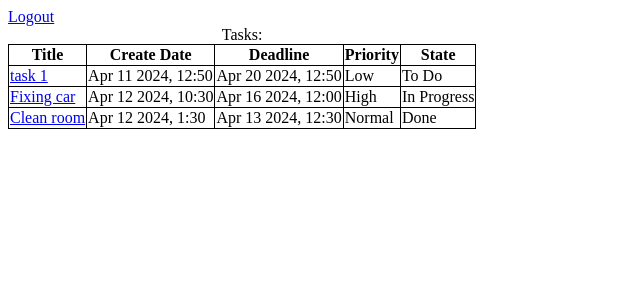
After one commit to Abdulelah555/CS471, a Django app: page /tasks in a window 1280 px wide. The commit adds this page. Shown: the top 300 px of the page, without its empty margins (0-640 px from the left). Run offline with Django 5.2, Linux system fonts and the light colour scheme.

Commit message:
from lectur 3 to 5

```diff
--- a/apps/bookmodule/urls.py
+++ b/apps/bookmodule/urls.py
@@ -20,5 +20,13 @@ from . import views
 
 urlpatterns = [
     #path('admin/', admin.site.urls),
-    path('',views.index,name='index')
+    path('',views.index),
+    path('tasks',views.tasks),
+    path('task/<int:bId>',views.task),
+    path('login',views.login),
+    path('logout',views.logout),
+    path('register',views.register),
+    path('create',views.create),
+    path('edit/<int:bId>',views.edit),
+    path('delete/<int:bId>',views.delete)
 ]
--- a/apps/bookmodule/views.py
+++ b/apps/bookmodule/views.py
@@ -3,4 +3,48 @@ from django.shortcuts import render
 # Create your views here.
 def index(request):
 # render the appropriate template for this request
+
     return render(request, 'bookmodule/index.html')
+
+def tasks(request):
+# render the appropriate template for this request
+
+    return render(request, 'bookmodule/tasks.html')
+
+def task(request,bId):
+# render the appropriate template for this request
+
+
+    return render(request, 'bookmodule/task.html', {'task_id': bId})
+
+def login(request):
+# render the appropriate template for this request
+
+    return render(request, 'bookmodule/login.html')
+
+def logout(request):
+# render the appropriate template for this request
+
+    return render(request, 'bookmodule/logout.html')
+
+def register(request):
+# render the appropriate template for this request
+
+    return render(request, 'bookmodule/register.html')
+
+def create(request):
+# render the appropriate template for this request
+
+    return render(request, 'bookmodule/create.html')
+
+def edit(request,bId):
+# render the appropriate template for this request
+
+
+    return render(request, 'bookmodule/edit.html', {'task_id': bId})
+
+def delete(request,bId):
+# render the appropriate template for this request
+
+
+    return render(request, 'bookmodule/delete.html', {'task_id': bId})
--- /dev/null
+++ b/apps/templates/bookmodule/tasks.html
@@ -0,0 +1,40 @@
+{% extends "layouts/base.html" %}
+
+{% block title %}Tasks{% endblock title %}
+
+{% block content %}
+
+<a href="/logout">Logout</a>
+
+<table>
+    <caption>Tasks:</caption>
+    <tr>
+       <th>Title</th>
+       <th>Create Date</th>
+       <th>Deadline</th>
+       <th>Priority</th>
+       <th>State</th>
+    </tr>
+    <tr>
+       <td><a href="/task/12344321">task 1</a></td>
+       <td>Apr 11 2024, 12:50</td>
+       <td>Apr 20 2024, 12:50</td>
+       <td>Low</td>
+       <td>To Do</td>
+    </tr>
+    <tr>
+       <td><a href="/task/12344322">Fixing car</a></td>
+       <td>Apr 12 2024, 10:30</td>
+       <td>Apr 16 2024, 12:00</td>
+       <td>High</td>
+       <td>In Progress</td>
+    </tr>
+    <tr>
+       <td><a href="/task/12344323">Clean room</a></td>
+       <td>Apr 12 2024, 1:30</td>
+       <td>Apr 13 2024, 12:30</td>
+       <td>Normal</td>
+       <td>Done</td>
+    </tr>
+ </table>
+{% endblock content %}
--- /dev/null
+++ b/apps/templates/layouts/base.html
@@ -0,0 +1,30 @@
+<!DOCTYPE html>
+<html lang="en">
+ <head>
+ <meta charset="utf-8">
+ <meta name="viewport" content="width=device-width">
+ <title>
+ iTask - {% block title %}x{% endblock %}
+ </title>
+ {% block stylesheets %}
+ <style>
+    table, th, td {
+    border: 1px solid black;
+    border-collapse: collapse;
+    }
+
+   </style>
+ {% endblock stylesheets %}
+
+ </head>
+ <body>
+ {% include 'includes/header.html' %}
+ {% include 'includes/sidebar1.html' %}
+
+ {% block content %}
+ {% endblock content %}
+
+ {% include 'includes/sidebar2.html' %}
+ {% include 'includes/footer.html' %}
+ </body>
+</html>
```
Also changed, not shown: apps/templates/bookmodule/index.html (+14 -1 lines), apps/templates/bookmodule/login.html (added, +11 -0 lines), apps/templates/bookmodule/logout.html (added, +7 -0 lines), apps/templates/bookmodule/register.html (added, +7 -0 lines), apps/templates/bookmodule/task.html (added, +15 -0 lines), apps/templates/layouts/base2.html (added, +20 -0 lines), apps/templates/bookmodule/create.html (added), apps/templates/bookmodule/delete.html (added), apps/templates/bookmodule/edit.html (added), apps/templates/includes/footer.html (added), apps/templates/includes/header.html (added), apps/templates/includes/sidebar.html (added), apps/templates/includes/sidebar1.html (added), apps/templates/includes/sidebar2.html (added).
